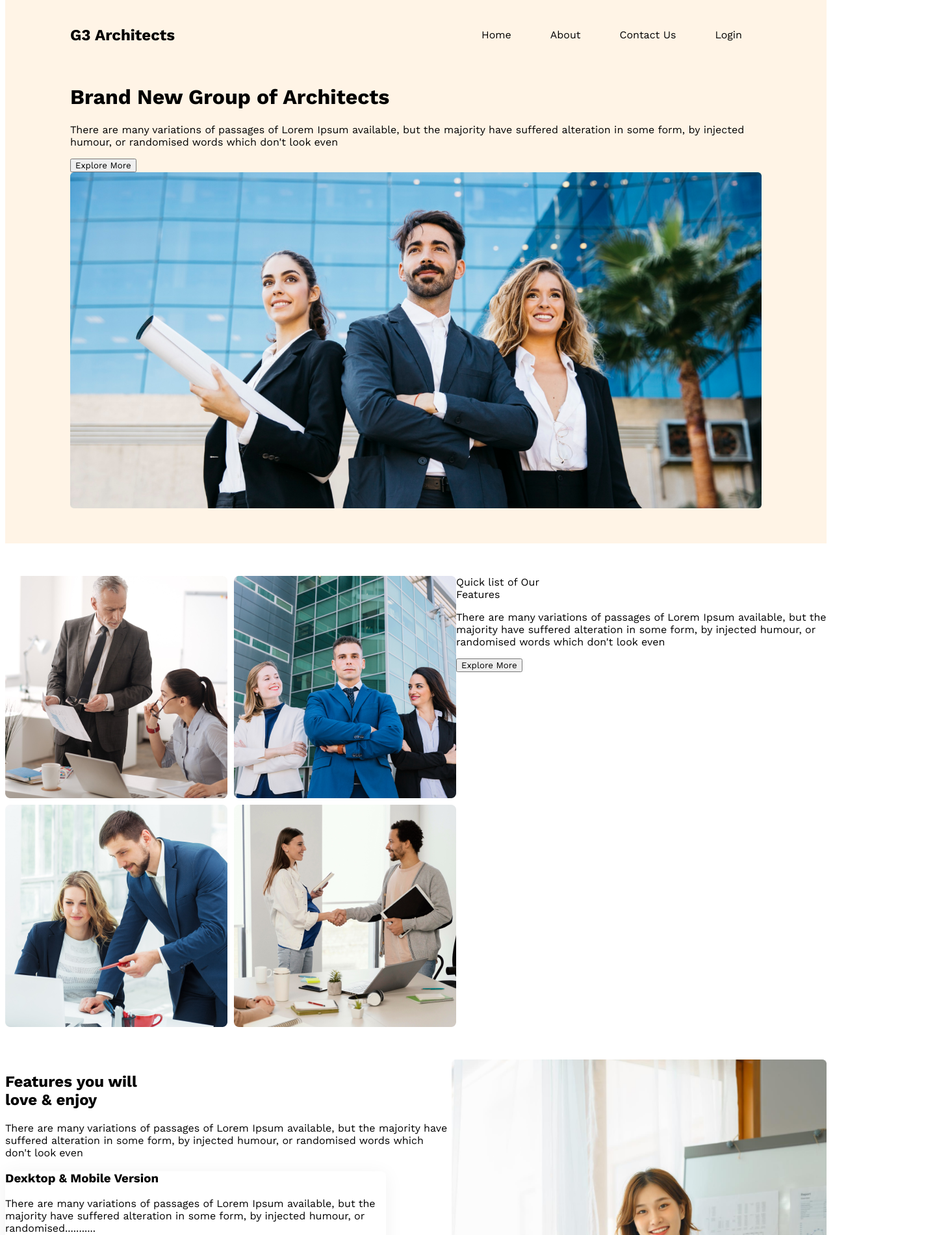
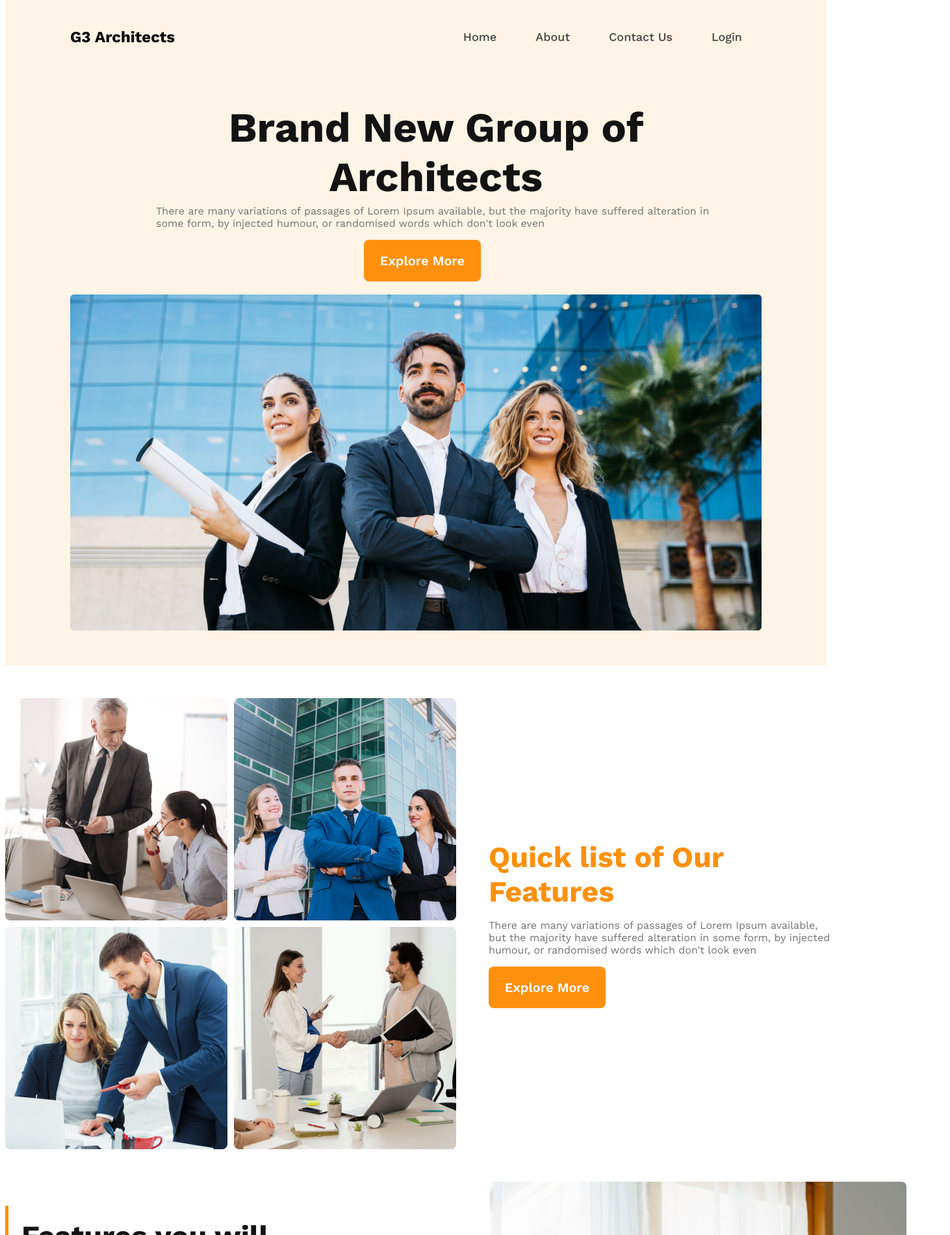
Before and after one commit to Juwelmia63/full-new-website, a plain HTML site: page index.html in a window 1280 px wide. Shown: the part 60-1960 px from the top of the page at 65% size, 1462 px wide, since content can reach past the window. Drawn offline with nearby package versions, Linux system fonts and the light colour scheme.

Commit message:
whitout responsive

```diff
--- a/index.html
+++ b/index.html
@@ -11,7 +11,7 @@
 <body>
     <header>
         <nav>
-            <h2>G3 Architects</h2>
+            <h2 class="nav-title">G3 Architects</h2>
             <ul>
                 <li>Home</li>
                 <li>About</li>
@@ -46,7 +46,7 @@
             <div class="quick-contant">
                 <div class="quick-contant-title">Quick list of Our <br> Features</div>
                 <p class="quick-contant-des">There are many variations of passages of Lorem Ipsum available, but the majority have suffered alteration in some form, by injected humour, or randomised words which don't look even</p>
-                <button class="btn">Explore More</button>
+                <button class="btn-new">Explore More</button>
             </div>
         </div>
 
@@ -80,7 +80,7 @@
             <div class="feature-contant-image">
                 <img src="images/architect.png" alt="">
                 <div class="feature-box">
-                    <h3 class="feature-box-title">10+Year</h3>
+                    <h1 class="feature-box-title">10+Year</h3>
                     <p class="feature-box-des">Experience</p>
                 </div>
 
--- a/styles.css
+++ b/styles.css
@@ -7,7 +7,10 @@
 header {
     padding: 50px 100px;
     background-color: rgba(255, 144, 14, 0.10);
+
 }
+
+
 
 nav {
     display: flex;
@@ -18,12 +21,63 @@ nav {
 
 nav>ul {
     display: flex;
+    color: #424242;
+    text-align: center;
+
+    font-size: 18px;
+
+    font-weight: 500;
 
 }
 
 nav li {
     list-style: none;
     margin: 30px;
+
+}
+
+.banner-contant {
+    max-width: 800px;
+    align-items: center;
+    margin: 0px auto;
+}
+
+.banner-title {
+    color: var(--Dark-01, #131313);
+    text-align: center;
+    font-size: 64px;
+    font-weight: 700;
+    width: 862px;
+    /* padding-left: 100px; */
+    margin-bottom: 5px;
+
+
+}
+
+.banner-description {
+    color: var(--Dark-03, #727272);
+    /* text-align: center; */
+    font-size: 16px;
+    font-weight: 400;
+    width: 868px;
+    /* padding-left: 100px; */
+    margin-top: 0px;
+}
+
+.btn {
+    width: 180px;
+    height: 64px;
+    border-radius: 8px;
+    background: #FF900E;
+    border: none;
+    color: #FFF;
+
+    /* text-align: center; */
+    font-size: 20px;
+
+    font-weight: 600;
+    margin-left: 320px;
+    margin-bottom: 20px;
 
 }
 
@@ -43,6 +97,7 @@ main {
 
 .quick-container {
     display: flex;
+    align-items: center;
 
     margin-top: 50px;
 }
@@ -61,12 +116,67 @@ main {
 }
 
 
+.quick-contant-title {
+
+    color: #FF900E;
+    font-size: 45px;
+    font-weight: 700;
+
+}
+
+.quick-contant-des {
+    color: var(--Dark-03, #727272);
+    font-size: 16px;
+    font-weight: 400;
+    width: 537px;
+}
+
+
+.quick-contant {
+    margin-left: 50px;
+    text-align: left;
+}
+
+.btn-new {
+    width: 180px;
+    height: 64px;
+    border-radius: 8px;
+    background: #FF900E;
+    border: none;
+    color: #FFF;
+
+    /* text-align: center; */
+    font-size: 20px;
+
+    font-weight: 600;
+    margin-left: 320px;
+    margin-bottom: 20px;
+    margin: 0px auto;
+}
+
 /* feature section styling */
 
 
 .feature-container {
     display: flex;
     margin-top: 50px;
+}
+
+.feature-contant-title {
+    color: #131313;
+    font-size: 45px;
+    font-weight: 700;
+    border-left: 5px solid #FF900E;
+    padding: 20px;
+
+}
+
+.feature-contant-des {
+    color: #727272;
+    font-size: 16px;
+    font-weight: 400;
+    width: 586px;
+
 }
 
 .card {
@@ -77,10 +187,47 @@ main {
     box-shadow: 0px 4px 30px 0px rgba(0, 0, 0, 0.06);
 }
 
+.feature-contant-title {
+    width: 468px;
+    color: #131313;
+
+    font-size: 45px;
+
+    font-weight: 700;
+    line-height: normal;
+}
+
+.feature-contant-des {
+    color: #727272;
+    font-size: 16px;
+    font-weight: 400;
+
+}
+
+.card-title {
+    padding-left: 35px;
+    padding-top: 30px;
+    color: #131313;
+    font-size: 20px;
+    font-weight: 600;
+    margin-bottom: 5px;
+
+}
+
+.card-des {
+    width: 514px;
+    padding-top: 20px;
+    padding-left: 35px;
+    padding-right: 35px;
+    padding-bottom: 30;
+    margin-top: 0px;
+}
+
 .feature-contant-image img {
 
     /* width: 800px; */
-    height: 800px;
+    height: 75%;
+    margin-left: 160px;
 }
 
 .feature-box {
@@ -88,11 +235,26 @@ main {
     height: 200px;
     border-radius: 8px;
     background: #FF900E;
+    position: relative;
+    bottom: 100px;
+    margin-left: 50px;
 }
 
-.feature-box-title{
+.feature-box-title {
     color: white;
+    width: 258px;
+    text-align: center;
+    font-size: 65px;
+    margin: 0 auto;
+    padding-top: 40px;
+    margin-bottom: 5px;
 }
-.feature-box-des{
+
+.feature-box-des {
     color: white;
+    font-size: 25px;
+    font-style: normal;
+    font-weight: 500;
+    text-align: center;
+    margin-top:0px ;
 }
```
